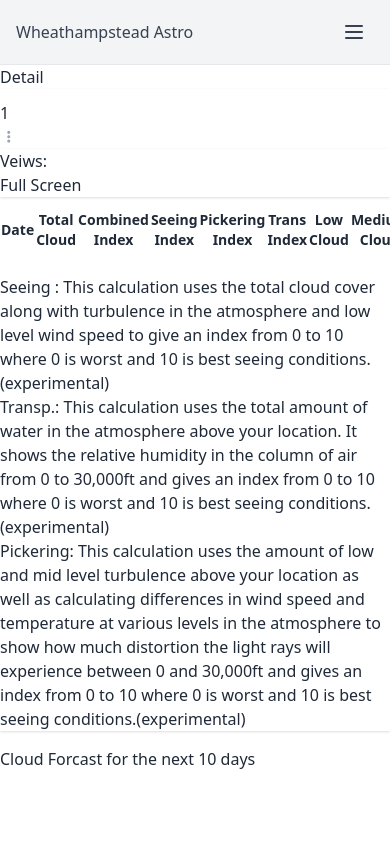
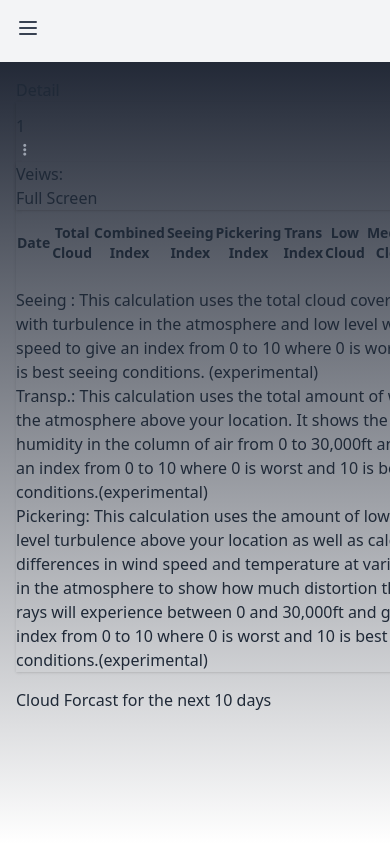
Before and after one commit to smeird/weather, a PHP site: page /astro/index.php?DATE=1 in a window 390 px wide; the page is wider, and only the part inside the window is pictured. Run offline with PHP 8.4, Linux system fonts and the light colour scheme; data that the repository does not hold is empty; some libraries are stand-ins or nearby versions.

Commit message:
feat: add responsive sidebar with gradient background

```diff
--- a/header.php
+++ b/header.php
@@ -63,36 +63,37 @@ $minTemp = $row['minTemp'];
   <link rel="mask-icon" href="/safari-pinned-tab.svg" color="#5bbad5">
   <meta name="theme-color" content="#ffffff">
 </head>
-<body class="bg-white text-gray-800">
-<nav class="bg-gray-100 border-b border-gray-200">
-  <div class="max-w-screen-xl mx-auto px-4">
-    <div class="flex items-center justify-between h-16">
-      <a id="navname" class="flex items-center space-x-2 text-gray-700" href="/#">
+  <body class="bg-gradient-to-b from-gray-900 to-white text-gray-800">
+  <div class="flex min-h-screen">
+    <aside id="sidebar" class="bg-gray-900 text-white w-64 space-y-2 py-4 px-2 absolute inset-y-0 left-0 transform -translate-x-full md:relative md:translate-x-0 transition duration-200 ease-in-out">
+      <a id="navname" class="flex items-center space-x-2 px-4" href="/#">
         <img src="/safari-pinned-tab.svg" class="w-8 h-8" alt="">
         <span>Wheathampstead Weather</span>
       </a>
-      <button id="nav-toggle" class="lg:hidden p-2 text-gray-700" aria-label="Toggle navigation">
+      <nav class="mt-4">
+        <a class="block py-2.5 px-4 rounded hover:bg-gray-700" href="/">Home <span class="sr-only">(current)</span></a>
+        <a class="block py-2.5 px-4 rounded hover:bg-gray-700" href="/extremes.php">Extremes</a>
+        <a class="block py-2.5 px-4 rounded hover:bg-gray-700" href="/reportrainyeartotals.php">Rain By Year</a>
+        <a class="block py-2.5 px-4 rounded hover:bg-gray-700" href="/reporttempyeartotals.php">Temp By Year</a>
+        <a class="block py-2.5 px-4 rounded hover:bg-gray-700" href="/records.php">Records</a>
+        <a class="block py-2.5 px-4 rounded hover:bg-gray-700" href="/astro">Astro</a>
+        <a class="block py-2.5 px-4 rounded hover:bg-gray-700" href="http://ob.smeird.com">Sky Weather</a>
+        <a class="block py-2.5 px-4 rounded hover:bg-gray-700" href="http://power.smeird.com">Power Use</a>
+        <a class="block py-2.5 px-4 rounded hover:bg-gray-700" href="index.php"><span id="connect">Not Connected</span></a>
+        <?php include('test.php'); ?>
+      </nav>
+    </aside>
+    <div class="flex-1 flex flex-col md:ml-64">
+      <header class="p-4 bg-gray-100 md:hidden">
+        <button id="sidebar-toggle" class="text-gray-700" aria-label="Toggle navigation">
           <svg class="h-6 w-6" fill="none" stroke="currentColor" viewBox="0 0 24 24" xmlns="http://www.w3.org/2000/svg">
             <path stroke-linecap="round" stroke-linejoin="round" stroke-width="2" d="M4 6h16M4 12h16M4 18h16"></path>
           </svg>
         </button>
-      <div id="nav-menu" class="hidden flex-col space-y-2 lg:flex lg:flex-row lg:space-y-0 lg:space-x-4 lg:items-center">
-        <a class="block py-2 px-3 text-gray-700 hover:text-gray-900" href="/">Home <span class="sr-only">(current)</span></a>
-        <a class="block py-2 px-3 text-gray-700 hover:text-gray-900" href="/extremes.php">Extremes</a>
-        <a class="block py-2 px-3 text-gray-700 hover:text-gray-900" href="/reportrainyeartotals.php">Rain By Year</a>
-        <a class="block py-2 px-3 text-gray-700 hover:text-gray-900" href="/reporttempyeartotals.php">Temp By Year</a>
-        <a class="block py-2 px-3 text-gray-700 hover:text-gray-900" href="/records.php">Records</a>
-        <a class="block py-2 px-3 text-gray-700 hover:text-gray-900" href="/astro">Astro</a>
-        <a class="block py-2 px-3 text-gray-700 hover:text-gray-900" href="http://ob.smeird.com">Sky Weather</a>
-        <a class="block py-2 px-3 text-gray-700 hover:text-gray-900" href="http://power.smeird.com">Power Use</a>
-        <a class="block py-2 px-3 text-gray-700 hover:text-gray-900" href="index.php"><span id="connect">Not Connected</span></a>
-        <?php include('test.php'); ?>
-      </div>
-    </div>
-  </div>
-</nav>
+      </header>
       <script>
-  document.getElementById('nav-toggle').addEventListener('click', function() {
-    document.getElementById('nav-menu').classList.toggle('hidden');
+        document.getElementById('sidebar-toggle').addEventListener('click', function() {
+          document.getElementById('sidebar').classList.toggle('-translate-x-full');
         });
       </script>
+      <div class="flex-1 p-4">
--- a/index.php
+++ b/index.php
@@ -229,3 +229,8 @@ include('dbconn.php');
       return Number.parseFloat(x).toFixed(2);
     }
   </script>
+</div>
+</div>
+</div>
+</body>
+</html>
```
Lines whose indentation alone changed are shown as unchanged.
